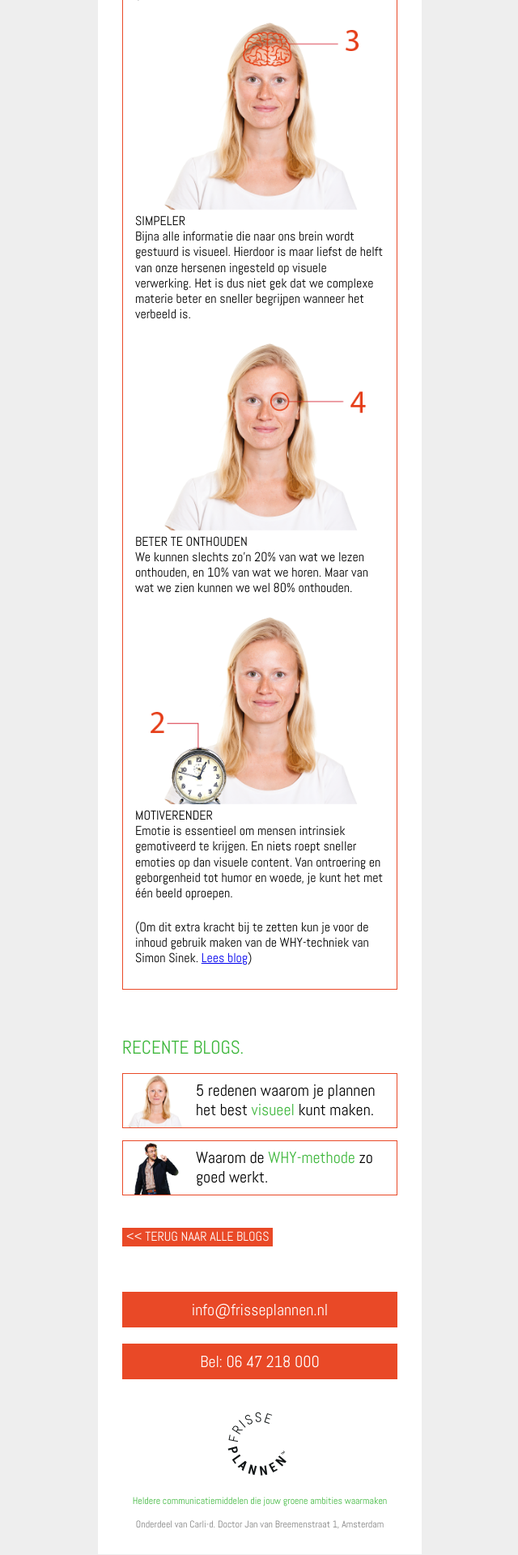
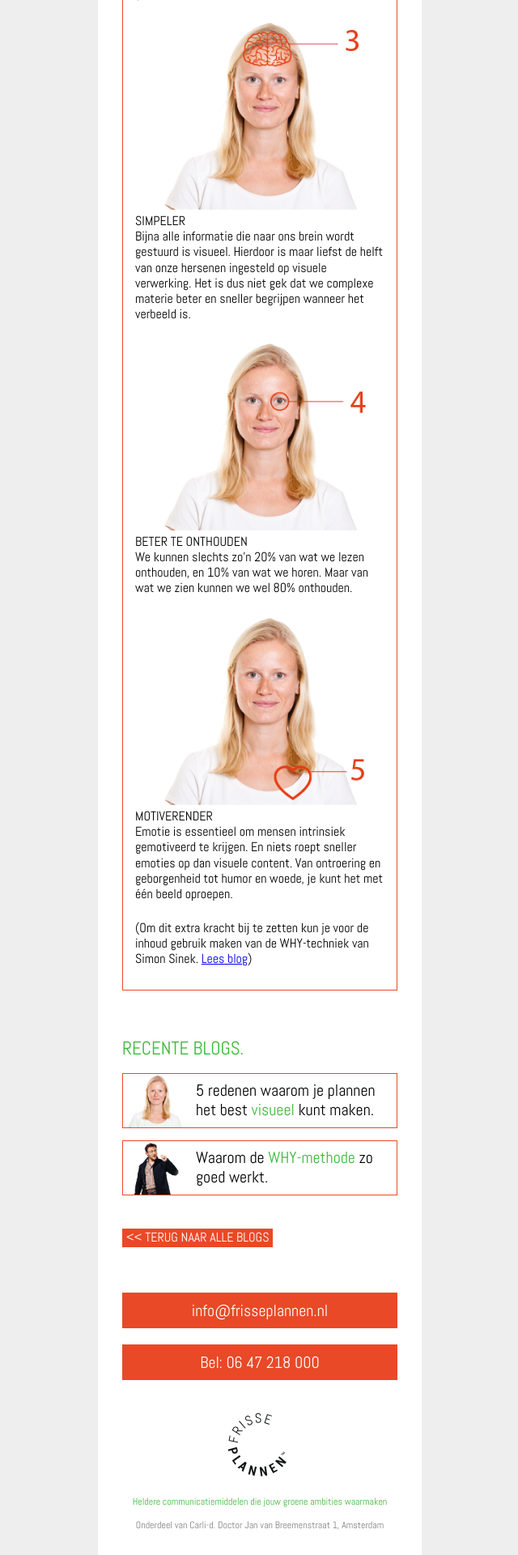
Before and after one commit to jhvanderschee/carli_d, a Jekyll site: the page built from _posts/2019-01-02-blog-plannen-visualiseren.md, in a window 1280 px wide. Shown: the part 1132-3052 px from the top of the page at 81% size, without its empty margins (319-959 px from the left). Built offline with Jekyll 4.4.1, drawn with Linux system fonts in a browser that asks for light colours.

Commit message:
Updated 2 files via CloudCannon

```diff
--- a/_posts/2019-01-02-blog-plannen-visualiseren-.md
+++ b/_posts/2019-01-02-blog-plannen-visualiseren.md
@@ -1,5 +1,5 @@
 ---
-title: BLOG Plannen visualiseren.
+title: BLOG Plannen visualiseren
 description: 5 redenen waarom je plannen het best **visueel** kunt maken.
 image: /img/Blog_visualiseren-18.png
 ---
@@ -14,6 +14,6 @@ image: /img/Blog_visualiseren-18.png
 
 ![](/uploads/blog-visualiseren-29.png)<br>BETER TE ONTHOUDEN<br>We kunnen slechts zo’n 20% van wat we lezen onthouden, en 10% van wat we horen. Maar van wat we zien kunnen we wel 80% onthouden.&nbsp;
 
-![](/uploads/blog-visualiseren-26.png)<br>MOTIVERENDER<br>Emotie is essentieel om mensen intrinsiek gemotiveerd te krijgen. En niets roept sneller emoties op dan visuele content. Van ontroering en geborgenheid tot humor en woede, je kunt het met &eacute;&eacute;n beeld oproepen.
+![](/uploads/blog-visualiseren-30.png)<br>MOTIVERENDER<br>Emotie is essentieel om mensen intrinsiek gemotiveerd te krijgen. En niets roept sneller emoties op dan visuele content. Van ontroering en geborgenheid tot humor en woede, je kunt het met &eacute;&eacute;n beeld oproepen.
 
 (Om dit extra kracht bij te zetten kun je voor de inhoud gebruik maken van de WHY-techniek van Simon Sinek. [Lees blog](/2019/01/01/blog-why-methode.html))<br>&nbsp;
```
Also changed, not shown: uploads/blog-visualiseren-30.png (added).
